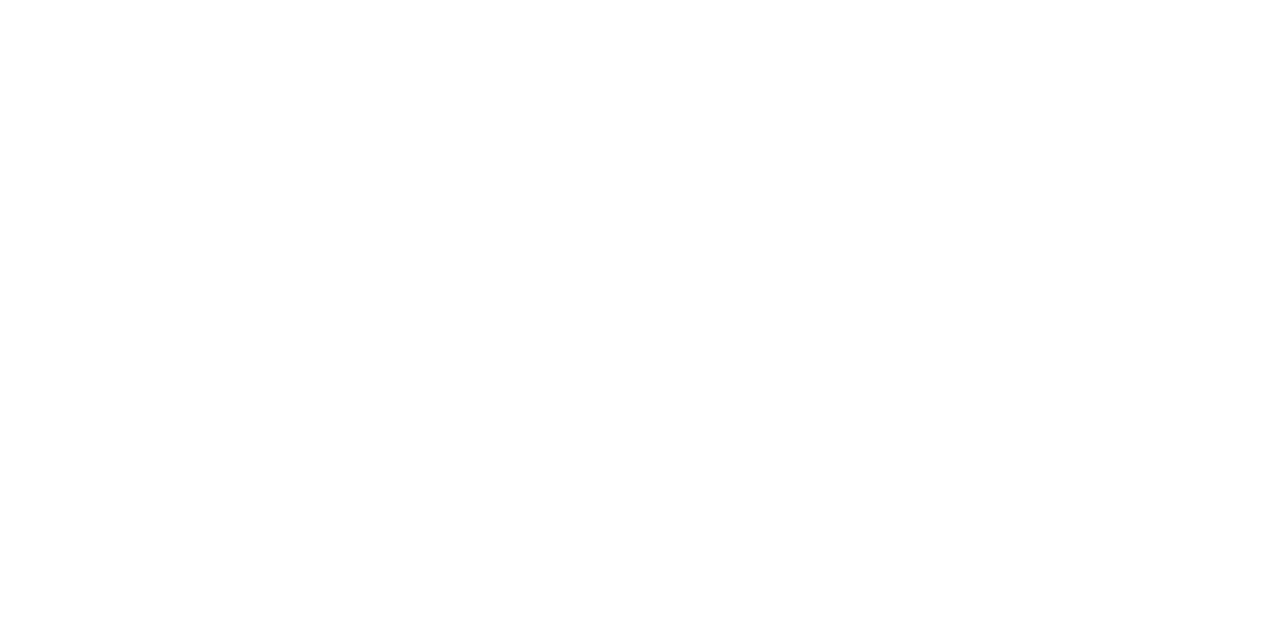
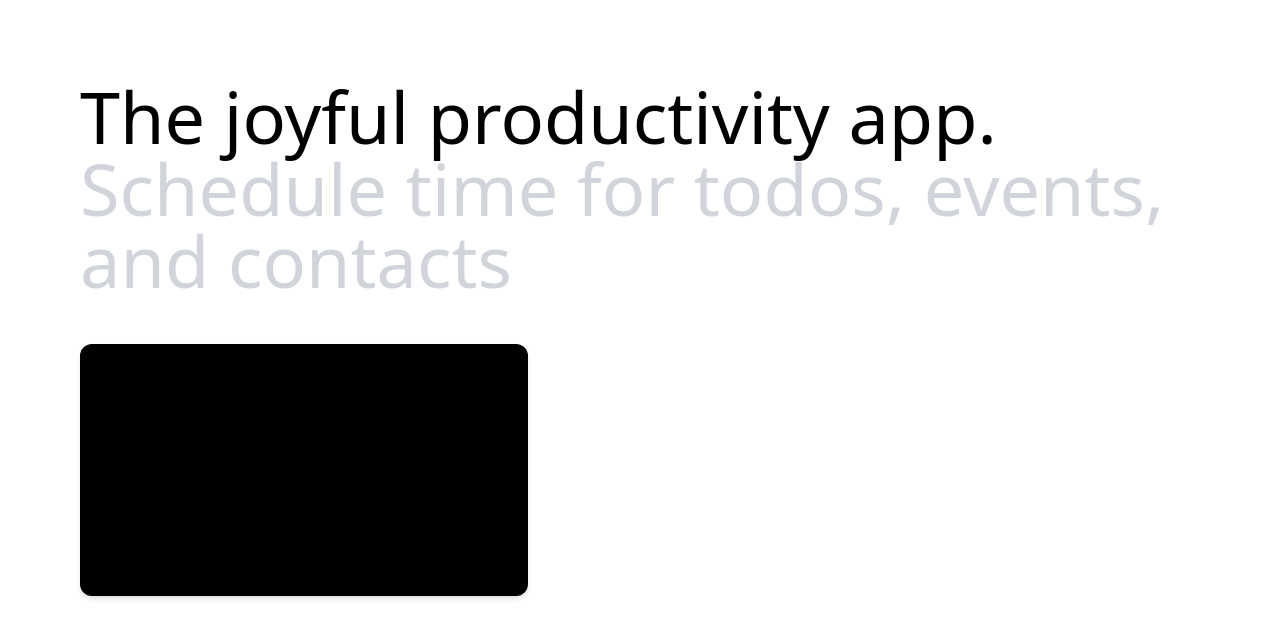
Before and after one commit to Andriikryl/motion-landing, a React (Vite) app: page / in a window 1280 px wide. Shown: the top 638 px of the page. Built offline with nearby package versions, Linux system fonts and the light colour scheme.

Commit message:
add Hero component to App component

```diff
--- a/src/App.tsx
+++ b/src/App.tsx
@@ -1,5 +1,11 @@
+import { Hero } from "./components/Hero";
+
 function App() {
-  return <div className="mx-auto max-w-6xl px-4"></div>;
+  return (
+    <div className="mx-auto max-w-6xl px-4">
+      <Hero />
+    </div>
+  );
 }
 
 export default App;
--- a/src/components/Hero.tsx
+++ b/src/components/Hero.tsx
@@ -0,0 +1,17 @@
+export const Hero = () => {
+  return (
+    <section className="flex flex-col justify-center py-20">
+      <h1 className="mb-12 font-heading text-7xl">
+        The joyful productivity app.
+        <br />
+        <span className="text-gray-300">
+          Schedule time for todos, events, and contacts
+        </span>
+      </h1>
+
+      <div className="aspect-video w-2/5 rounded-xl bg-black shadow-md">
+        Fake video ;)
+      </div>
+    </section>
+  );
+};
```
